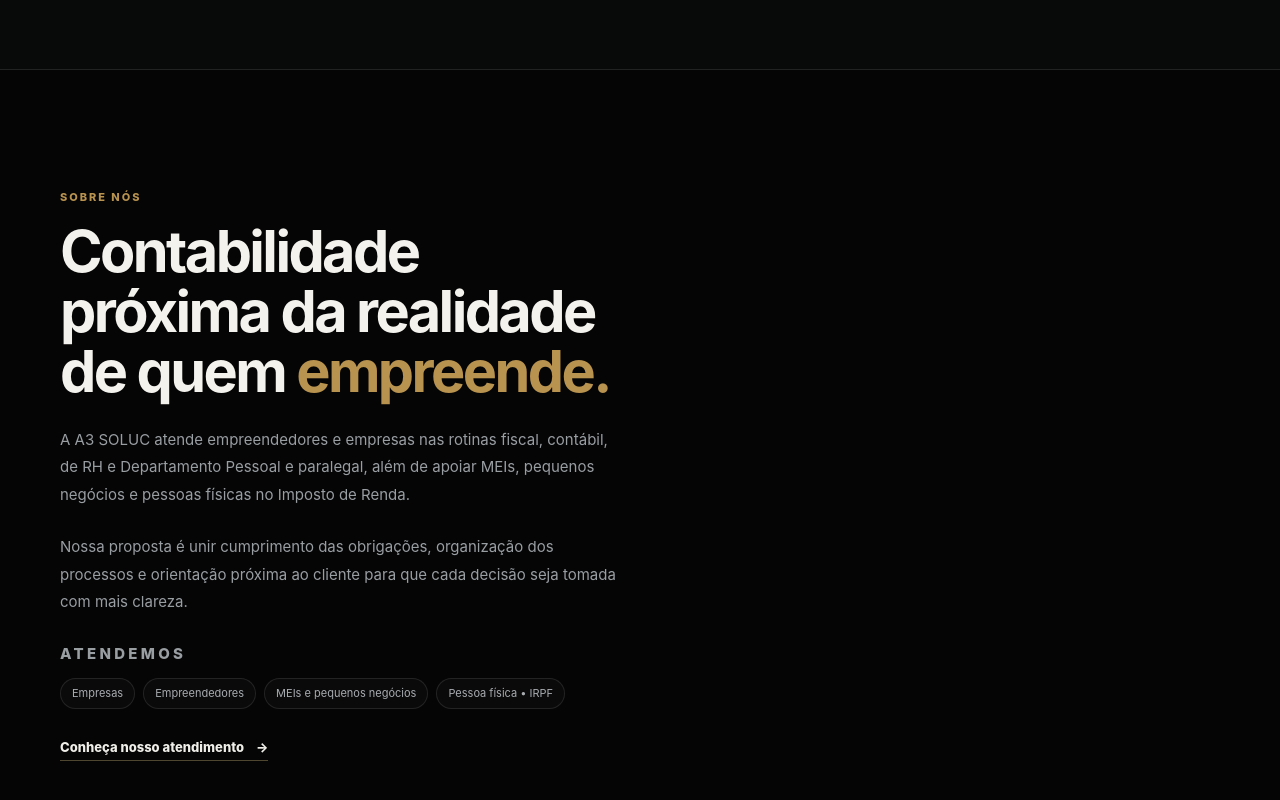
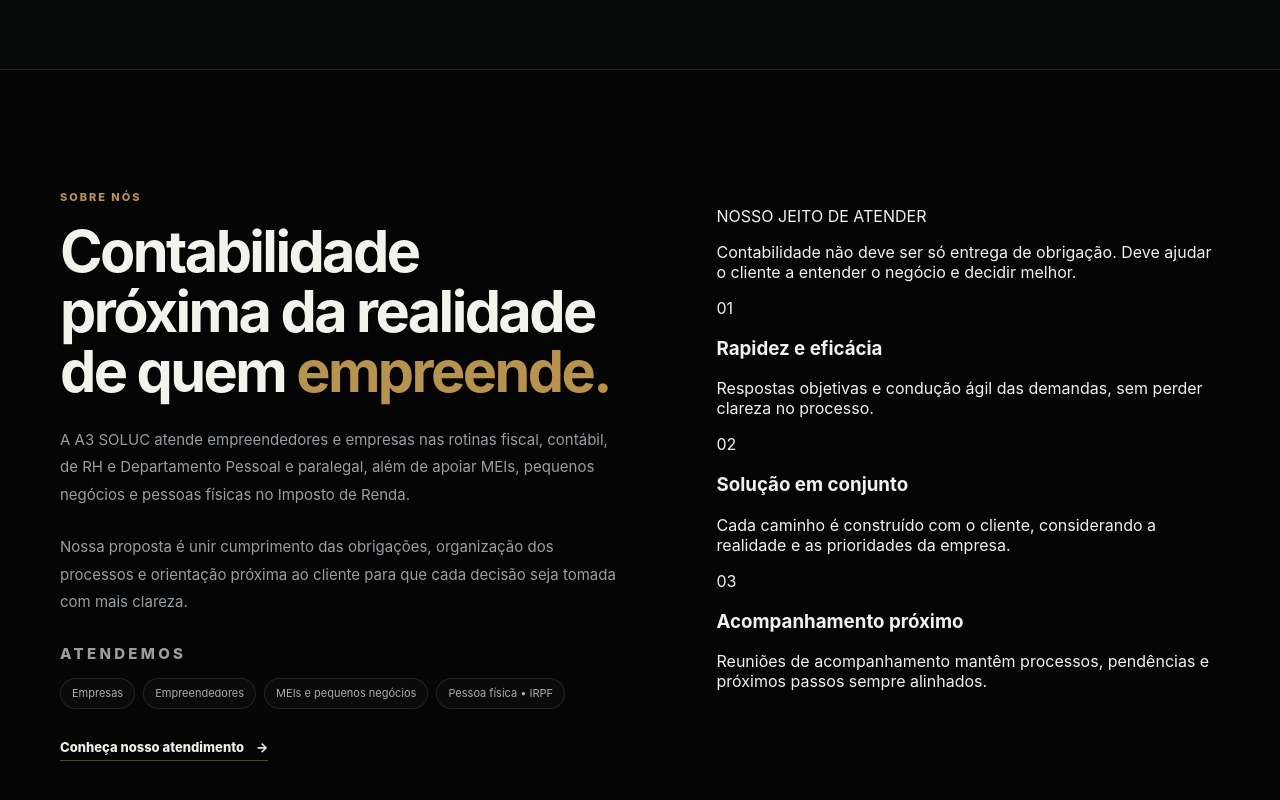
Before and after one commit to matheusrboy/-A3-SOLUC-Site-Institucional, a plain HTML site: page index.html in a window 1280 px wide. Shown: the part 1930-2730 px from the top of the page. Drawn offline with Linux system fonts and the light colour scheme.

Commit message:
feat: add atendimento pillars to Sobre nós

```diff
--- a/index.html
+++ b/index.html
@@ -161,7 +161,36 @@
           <a class="text-link" href="#contato">Conheça nosso atendimento <span>→</span></a>
         </div>
 
-        <div class="about-future-space" aria-hidden="true"></div>
+        <aside class="about-approach reveal reveal-delay" aria-label="Nosso jeito de atender">
+          <p class="about-approach-label">NOSSO JEITO DE ATENDER</p>
+          <p class="about-statement">Contabilidade não deve ser só entrega de obrigação. Deve ajudar o cliente a entender o negócio e decidir melhor.</p>
+
+          <div class="approach-list">
+            <div class="approach-item">
+              <span>01</span>
+              <div>
+                <h3>Rapidez e eficácia</h3>
+                <p>Respostas objetivas e condução ágil das demandas, sem perder clareza no processo.</p>
+              </div>
+            </div>
+
+            <div class="approach-item">
+              <span>02</span>
+              <div>
+                <h3>Solução em conjunto</h3>
+                <p>Cada caminho é construído com o cliente, considerando a realidade e as prioridades da empresa.</p>
+              </div>
+            </div>
+
+            <div class="approach-item">
+              <span>03</span>
+              <div>
+                <h3>Acompanhamento próximo</h3>
+                <p>Reuniões de acompanhamento mantêm processos, pendências e próximos passos sempre alinhados.</p>
+              </div>
+            </div>
+          </div>
+        </aside>
       </div>
     </section>
 
```
